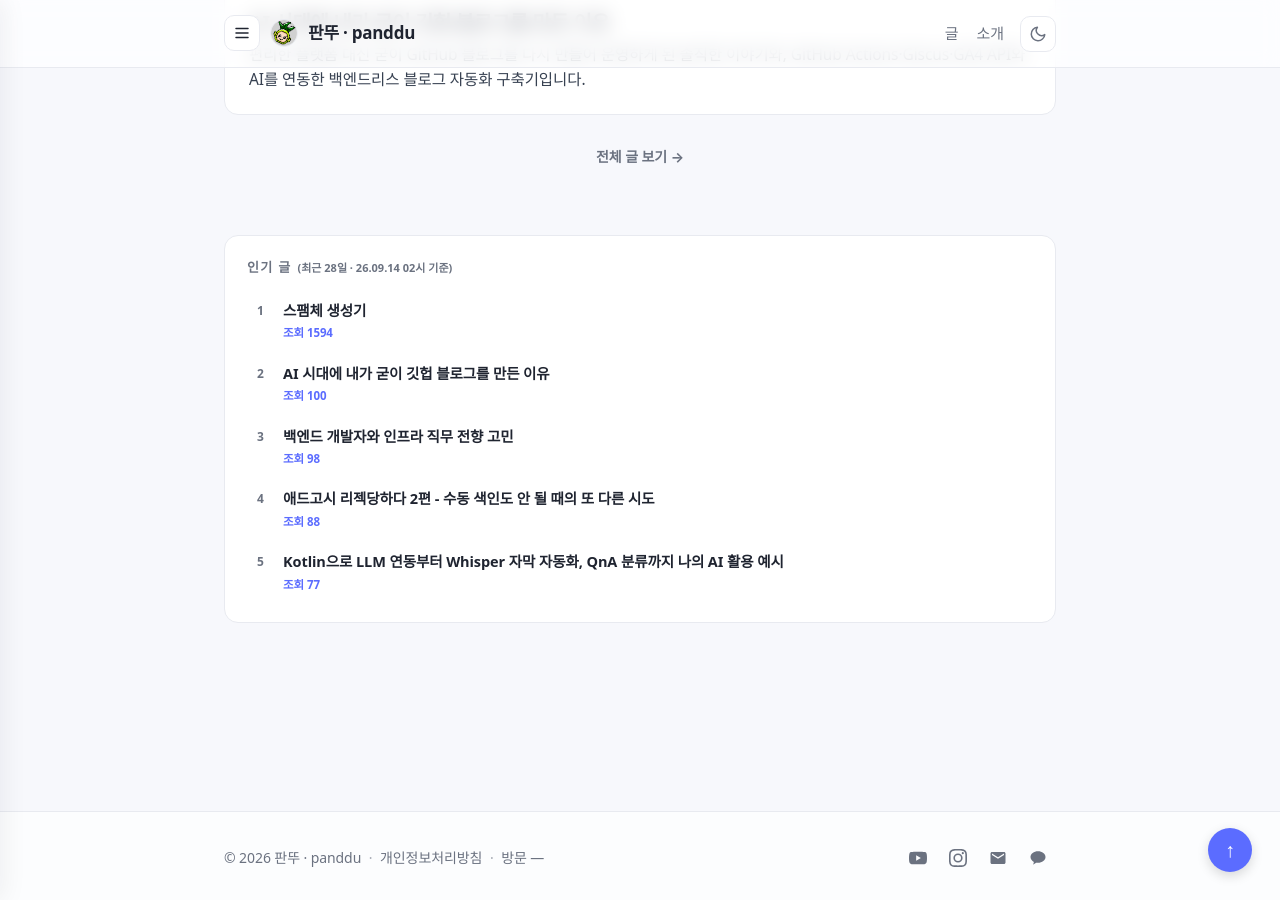
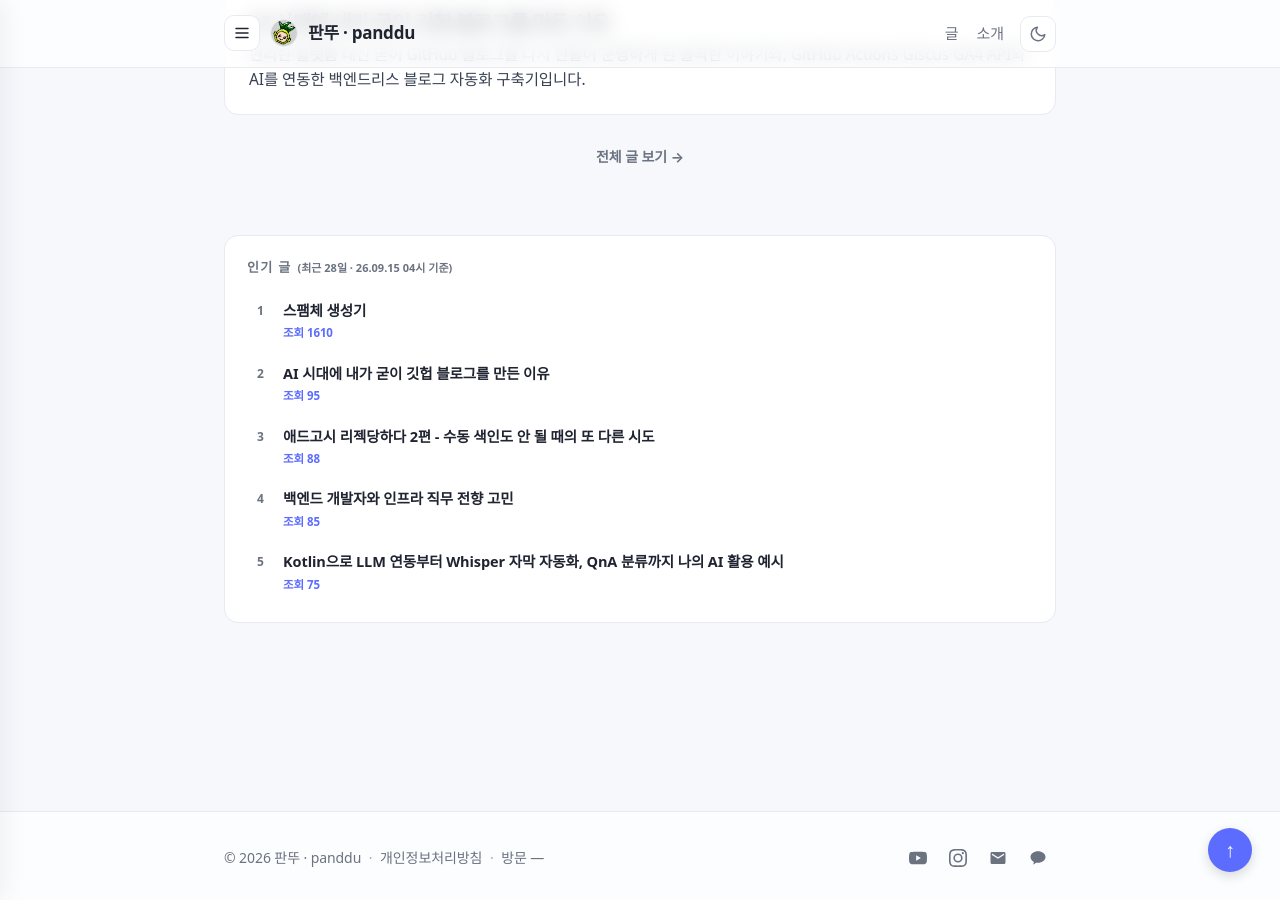
Before and after one commit to panddu/panddu.github.io, a Jekyll site: the page built from index.html, in a window 1280 px wide and 900 px high, scrolled down 1992 px. Built offline with Jekyll 4.4.1, drawn with Linux system fonts in a browser that asks for light colours; some web fonts are replaced; part of the change alters nothing that is shown.

Commit message:
chore: update popular posts

```diff
--- a/_data/popular_posts.json
+++ b/_data/popular_posts.json
@@ -1,21 +1,16 @@
 {
-  "generated_at": "2026-09-14T02:54:46+09:00",
+  "generated_at": "2026-09-15T04:43:36+09:00",
   "period_days": 28,
   "posts": [
     {
       "title": "스팸체 생성기",
       "url": "/posts/2019/04/spammaker/",
-      "views": 1594
+      "views": 1610
     },
     {
       "title": "AI 시대에 내가 굳이 깃헙 블로그를 만든 이유",
       "url": "/posts/2026/08/why-i-made-github-blog/",
-      "views": 100
-    },
-    {
-      "title": "백엔드 개발자와 인프라 직무 전향 고민",
-      "url": "/posts/2026/08/backend-and-infra-counsel/",
-      "views": 98
+      "views": 95
     },
     {
       "title": "애드고시 리젝당하다 2편 - 수동 색인도 안 될 때의 또 다른 시도",
@@ -23,9 +18,14 @@
       "views": 88
     },
     {
+      "title": "백엔드 개발자와 인프라 직무 전향 고민",
+      "url": "/posts/2026/08/backend-and-infra-counsel/",
+      "views": 85
+    },
+    {
       "title": "Kotlin으로 LLM 연동부터 Whisper 자막 자동화, QnA 분류까지 나의 AI 활용 예시",
       "url": "/posts/2026/08/panddu-ai-workflow/",
-      "views": 77
+      "views": 75
     }
   ]
 }
```
